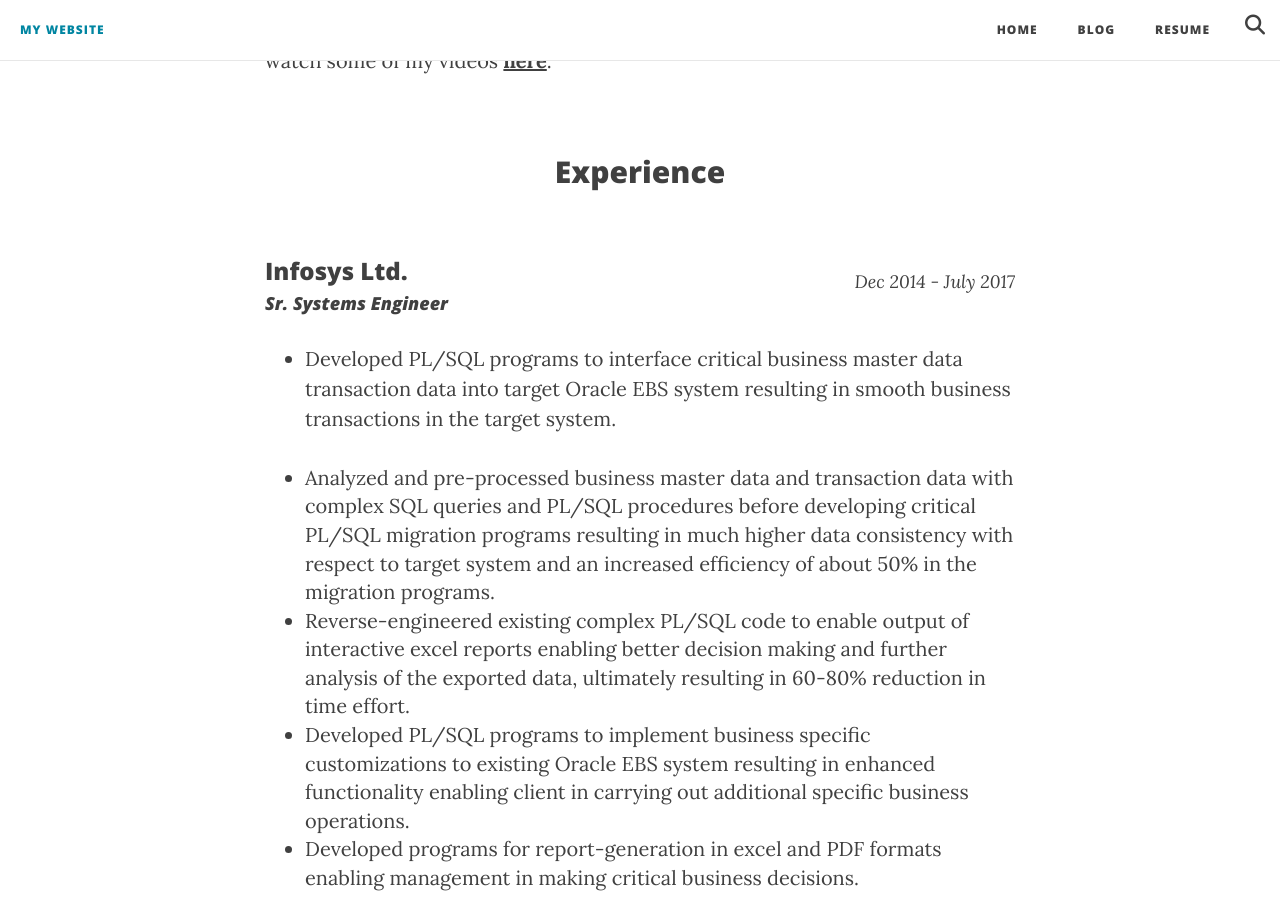
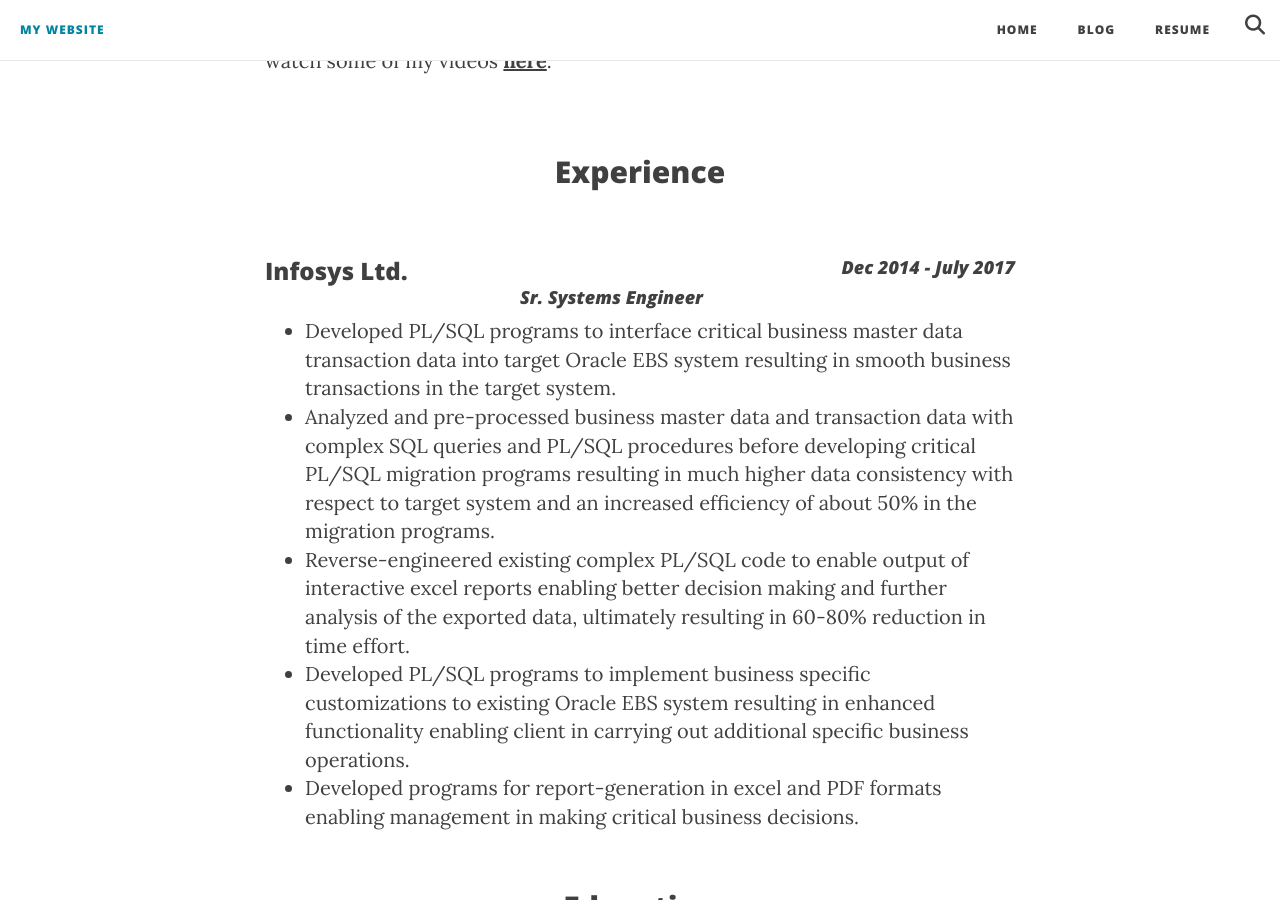
Before and after one commit to PrashantShivajiBhapkar/PrashantShivajiBBhapkar.github.io, a Jekyll site: the page built from index.html, in a window 1280 px wide and 900 px high, scrolled down 996 px. Built offline with Jekyll 4.4.1, drawn with Linux system fonts in a browser that asks for light colours; nearby versions of some CDN libraries; library files that are not in the unit come from our copies.

Commit message:
edited home page content

```diff
--- a/index.html
+++ b/index.html
@@ -40,15 +40,15 @@
             <div>
 				<div>
 					<h3 style="float: left; width: 34%; text-align: left;">Infosys Ltd.</h3>
-					<p style="float: right; width: 66%; text-align: right; font-size:18px;"><i>Dec 2014 - July 2017</i></p>
+					<h3 style="float: right; width: 66%; text-align: right; font-size:18px;"><i>Dec 2014 - July 2017</i></h3>
 				</div>
 
 				<h4><i>Sr. Systems Engineer</i></h4>
                 <ul>
-                    <li><p>
+                    <li>
                         Developed PL/SQL programs to interface critical business master data
      					transaction data into target Oracle EBS system resulting in smooth business
-     					transactions in the target system.</p>
+     					transactions in the target system.
                     </li>
                     <li>
                         Analyzed and pre-processed business master data and transaction data with
```
Lines whose indentation alone changed are shown as unchanged.
